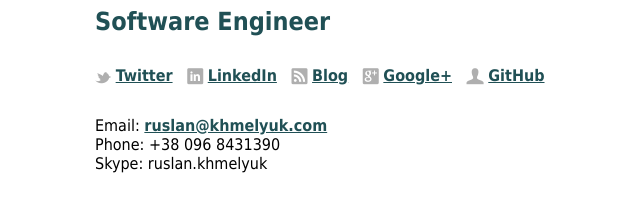
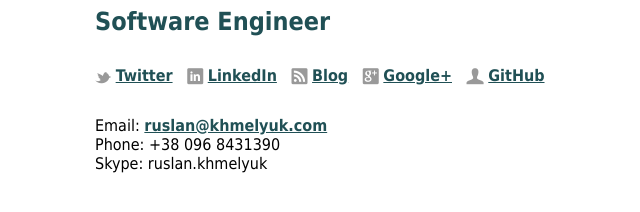
Before and after one commit to rkhmelyuk/www.khmelyuk.com, a plain HTML site: page index.html in a window 1280 px wide. Shown: the part 206-418 px from the top of the page, 45-685 px from the left. Drawn offline with Linux system fonts and the light colour scheme.

Commit message:
Small improvements.

```diff
--- a/static/css/styles.css
+++ b/static/css/styles.css
@@ -19,7 +19,7 @@ div.icon { 			font-family: 'WebSymbolsRegular'; display: inline; color: #555555;
 
 #links { 			list-style-type: none; }
 #links li {			margin-right: 10px; display: inline; }
-#links li div.icon { color: #afafaf;}
+#links li div.icon { color: #999999;}
 #links li:hover div.icon { color: #333333; }
 
 #contacts { 		list-style-type: none; }
```
